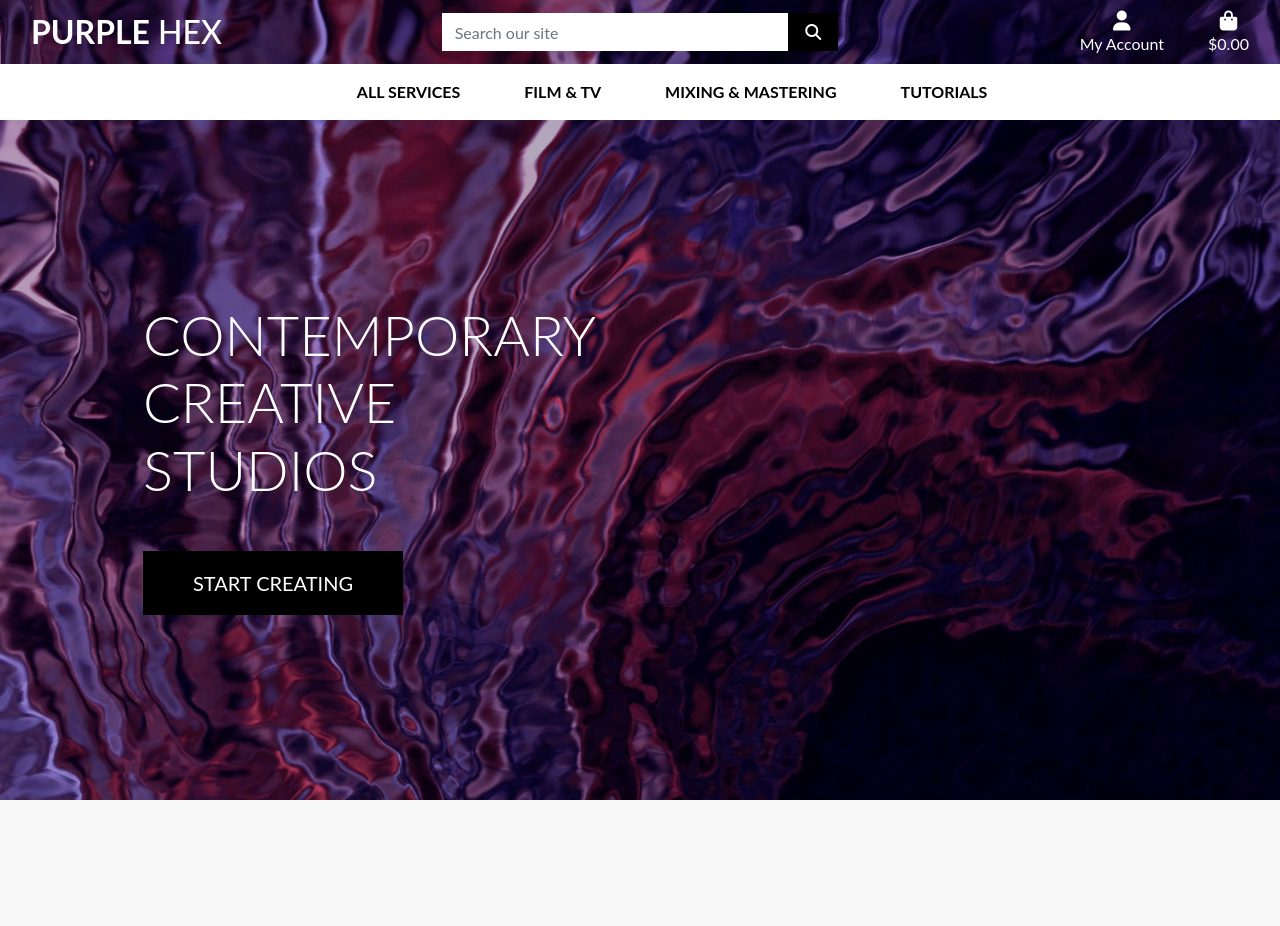
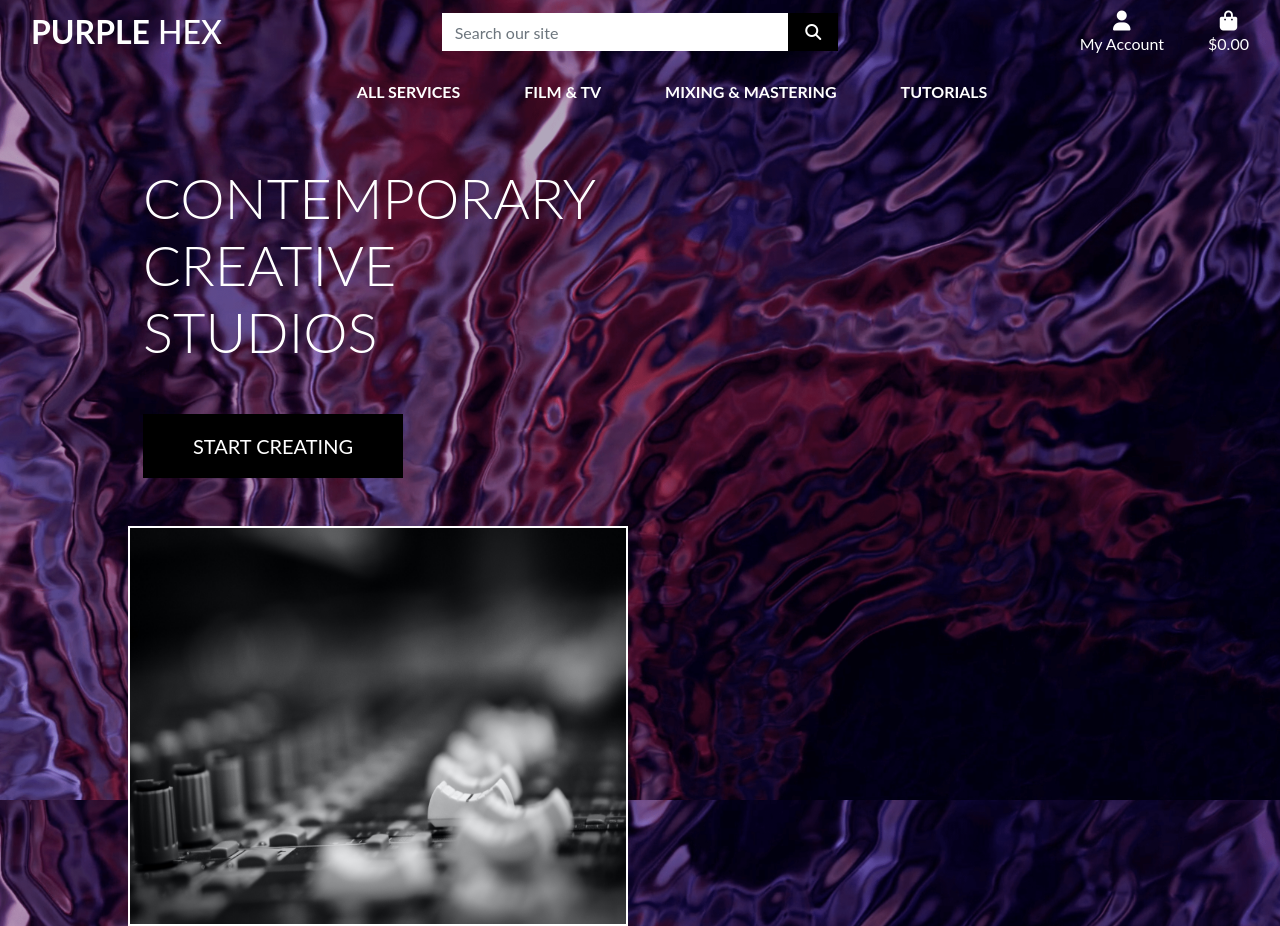
Before and after one commit to Code-Institute-Submissions/purple-hex-studios, a Django app: page / in a window 1280 px wide. Before the commit the page ends 800 px from the top, so only its background shows below. Run offline with Django 3.2, Linux system fonts and the light colour scheme; some libraries are stand-ins or nearby versions; some web fonts are replaced.

Commit message:
Add image to homepage and nav colour

```diff
--- a/home/templates/home/index.html
+++ b/home/templates/home/index.html
@@ -22,8 +22,10 @@
                     </h4>
                 </div>
             </div>
+            <img src="media/mix-desk.jpg" class="img-right" alt="mix desk">
         </div>
     </div>
-    <div class="desk-pic"></div>
+    <!-- <div class="desk-pic"></div> -->
+    <!-- <img src="media/mix-desk.jpg" class="img-right" alt="mix desk"> -->
 
 {% endblock %}
--- a/static/css/base.css
+++ b/static/css/base.css
@@ -35,9 +35,17 @@
     min-width: 260px;
 }
 
-.desk-pic {
+.img-right {
+    height: 400px;
+    width: 500px;
+    margin-right:30px;
+    border: 2px solid #ffffff;
+
+}
+
+/* .desk-pic {
     background: url('/media/mix-desk.jpg');
-}
+} */
 
 .btn-black {
     background: black;
--- a/templates/base.html
+++ b/templates/base.html
@@ -98,7 +98,7 @@
             </div>
             <div class="col-12 col-lg-4 my-auto py-1 py-lg-0"></div>
         </div>
-        <div class="row bg-white">
+        <div class="row">
             <nav class="navbar navbar-expand-lg navbar-light w-100">
                 <button class="navbar-toggler" type="button" data-toggle="collapse" data-target="#main-nav" aria-controls="main-nav" aria-expanded="false" aria-label="Toggle navigation">
                     <span class="navbar-toggler-icon"></span>
--- a/templates/includes/main-nav.html
+++ b/templates/includes/main-nav.html
@@ -1,7 +1,7 @@
 <div class="collapse navbar-collapse" id="main-nav">
     <ul class="navbar-nav w-auto mx-auto">
         <li class="nav-item dropdown">
-            <a class="logo-font font-weight-bold nav-link text-black mr-5" href="#" id="all-products-link" data-toggle="dropdown" aria-haspopup="true" aria-expanded="false">
+            <a class="logo-font font-weight-bold nav-link text-white mr-5" href="#" id="all-products-link" data-toggle="dropdown" aria-haspopup="true" aria-expanded="false">
                 All Services
             </a>
             <!-- <div class="dropdown-menu border-0" aria-labelledby="all-products-link">
@@ -12,7 +12,7 @@
         </li>
 
         <li class="nav-item dropdown">
-            <a class="logo-font font-weight-bold nav-link text-black mr-5" href="#" id="film-link" data-toggle="dropdown" aria-haspopup="true" aria-expanded="false">
+            <a class="logo-font font-weight-bold nav-link text-white mr-5" href="#" id="film-link" data-toggle="dropdown" aria-haspopup="true" aria-expanded="false">
                 Film & TV
             </a>
             <!-- <div class="dropdown-menu border-0" aria-labelledby="film-link">
@@ -25,7 +25,7 @@
         </li>
 
         <li class="nav-item dropdown">
-            <a class="logo-font font-weight-bold nav-link text-black mr-5" href="#" id="mix-link" data-toggle="dropdown" aria-haspopup="true" aria-expanded="false">
+            <a class="logo-font font-weight-bold nav-link text-white mr-5" href="#" id="mix-link" data-toggle="dropdown" aria-haspopup="true" aria-expanded="false">
                 Mixing & Mastering
             </a>
             <!-- <div class="dropdown-menu border-0" aria-labelledby="mix-link">
@@ -37,7 +37,7 @@
         </li>
 
         <li class="nav-item dropdown">
-            <a class="logo-font font-weight-bold nav-link text-black" href="#" id="specials-link" data-toggle="dropdown" aria-haspopup="true" aria-expanded="false">
+            <a class="logo-font font-weight-bold nav-link text-white" href="#" id="specials-link" data-toggle="dropdown" aria-haspopup="true" aria-expanded="false">
                 Tutorials
             </a>
             <!-- <div class="dropdown-menu border-0" aria-labelledby="specials-link">
```
